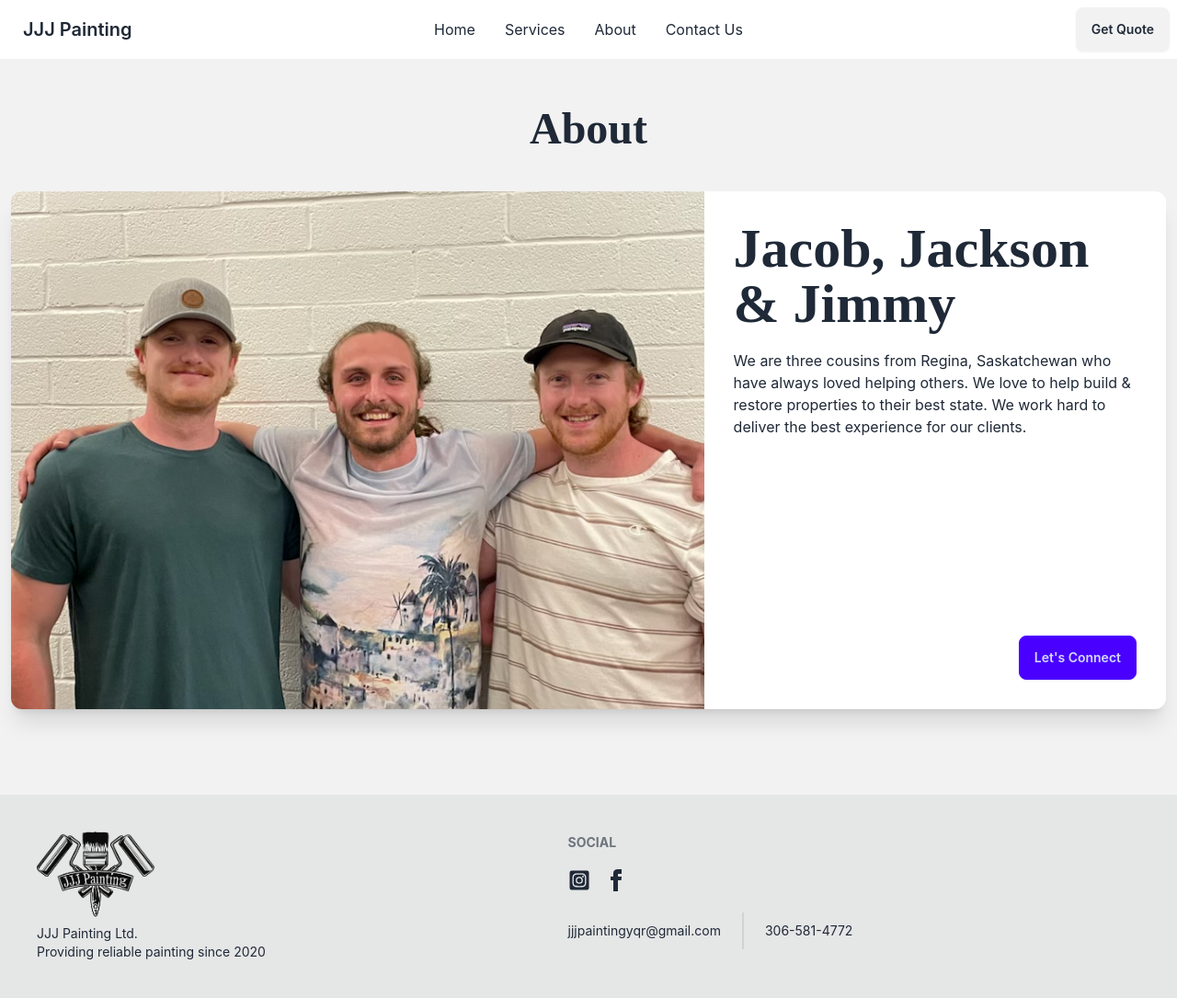
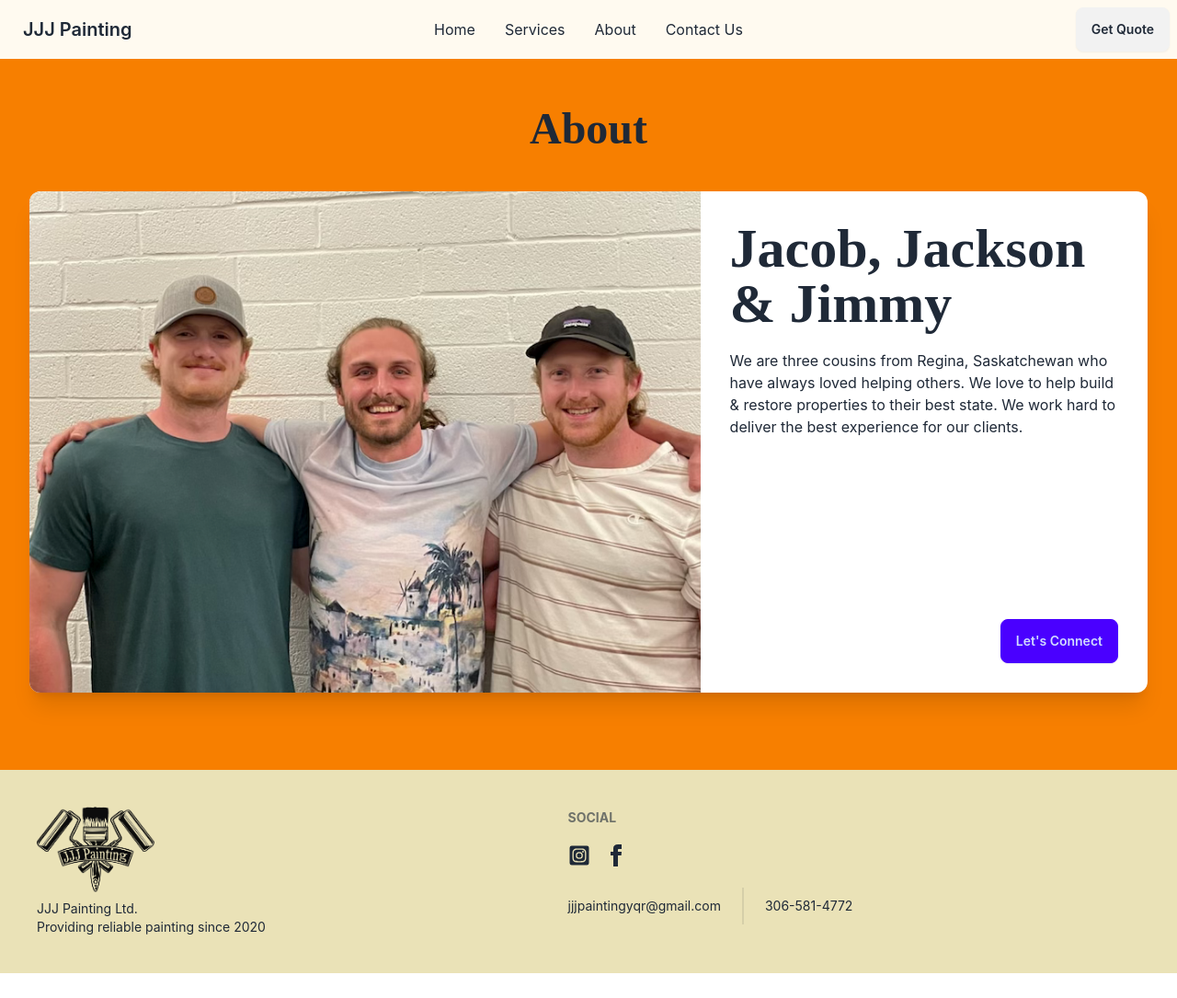
Before and after one commit to TariqLash/jjjpainting, a React (Create React App) app: page /about in a window 1280 px wide. Shown: the whole page at 92% size. After the commit the page ends 1058 px from the top, so only its background shows below. Built offline with nearby package versions, Linux system fonts and the light colour scheme.

Commit message:
fixed hero button and changed website theme

```diff
--- a/src/App.js
+++ b/src/App.js
@@ -29,6 +29,8 @@ function App() {
               <Hero />
               <Services/>
               {/* <div className="divider ml-5 mr-5"></div> */}
+              <About/>
+
               <Form/>
               </>
             }
--- a/src/components/About.jsx
+++ b/src/components/About.jsx
@@ -3,11 +3,11 @@ import team from '../images/aboutPic.png'
 
 const About = () => {
     return (
-        <div className='flex flex-col items-center h-screen pt-5 pb-5'>
+        <div className='mainAbout flex flex-col items-center p-5'>
 
             <h1 className="w-full text-center mt-8 mb-3 playfair text-5xl font-bold">About</h1>
 
-            <div className="flex flex-col md:flex-row shadow-xl about m-3 rounded-xl md:mt-8 bg-base-100">
+            <div className="flex flex-col md:flex-row shadow-xl about m-3 rounded-xl md:mt-8 bg-base-100 mb-16">
                 <figure className='md:w-3/5'>
                     <img className='w-full md:h-full rounded-t-xl md:rounded-tr-none md:rounded-l-xl ' src={team} alt="Three Guys" />
                 </figure>
--- a/src/components/Contact.jsx
+++ b/src/components/Contact.jsx
@@ -2,8 +2,8 @@ import React from 'react'
 
 const Contact = () => {
   return (
-    <div>
-      <h1 className="w-full text-center mt-8 mb-8 playfair text-5xl font-bold">Contact Us!</h1>
+    <div className='contact'>
+      <h1 className="w-full text-center p-8 playfair text-5xl font-bold">Contact Us!</h1>
     </div>
   )
 }
--- a/src/components/Form.jsx
+++ b/src/components/Form.jsx
@@ -22,8 +22,9 @@ export const Form = () => {
       );
   };
   return (
-    <div className=' flex justify-center pt-5 pb-10 w-full bg-base-100'>
-      <form ref={form} onSubmit={sendEmail} className='form rounded-xl w-full items-center shadow-xl bg-base-300 p-3 m-8 flex flex-col'>
+    <div className='bg-base-300'>
+    <div className='mainForm flex justify-center items-center pt-5 pb-10 w-full'>
+      <form ref={form} onSubmit={sendEmail} className='form rounded-xl w-full items-center shadow-xl bg-base-200 p-3 m-8 flex flex-col'>
         <h1 className='text-center playfair font-bold text-6xl mb-5'>Request A Free Quote</h1>
         <text>Leave us a few details and we'll contact you to schedule an estimate</text>
         <input type="text" name='project_date' placeholder="Project Date" className="input w-full mt-2" />
@@ -39,7 +40,7 @@ export const Form = () => {
       </form>
 
     </div>
-
+</div>
   );
 }
 
--- a/src/components/Hero.jsx
+++ b/src/components/Hero.jsx
@@ -15,7 +15,7 @@ const Hero = () => {
             abilities allow us to take on all painting projects, no matter the size or complexity. You
             can count on us for all of your painting needs.
           </p>
-          <button className="btn btn-primary">Get FREE Quote</button>
+          <a href='/Form' className="btn btn-">Get FREE Quote</a>
         </div>
       </div>
     </div>)
--- a/src/components/Services.jsx
+++ b/src/components/Services.jsx
@@ -55,7 +55,7 @@ const responsive = {
 
 const Services = () => {
     return (
-        <div className='pt-5 pb-5 min-h-screen'>
+        <div className='main2 pt-5 pb-16 min-h-screen'>
             <h1 className="w-full text-center mt-8 mb-3 playfair text-5xl font-bold">Services</h1>
 
             <div className='flex flex-wrap justify-center p-3'>
--- a/src/index.css
+++ b/src/index.css
@@ -54,3 +54,32 @@ details{
   height: 24rem;
   width: 100%;
 }
+.mainForm{
+  background-color: #fcbf49;
+}
+
+.main2{
+  background-color:#d62828;
+}
+
+.navbar{
+  background-color: floralwhite;
+}
+
+
+.mainAbout{
+  background-color: #f77f00;
+}
+
+.heroBtn{
+  background-color: BISQUE;
+}
+
+.footer{
+  background-color: #eae2b7;
+}
+
+.contact{
+  background-color: #eae2b7;
+
+}
```
